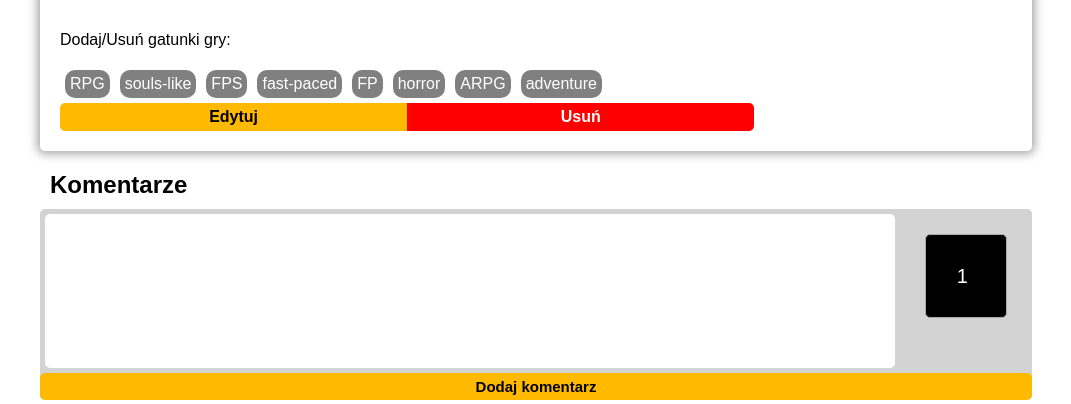
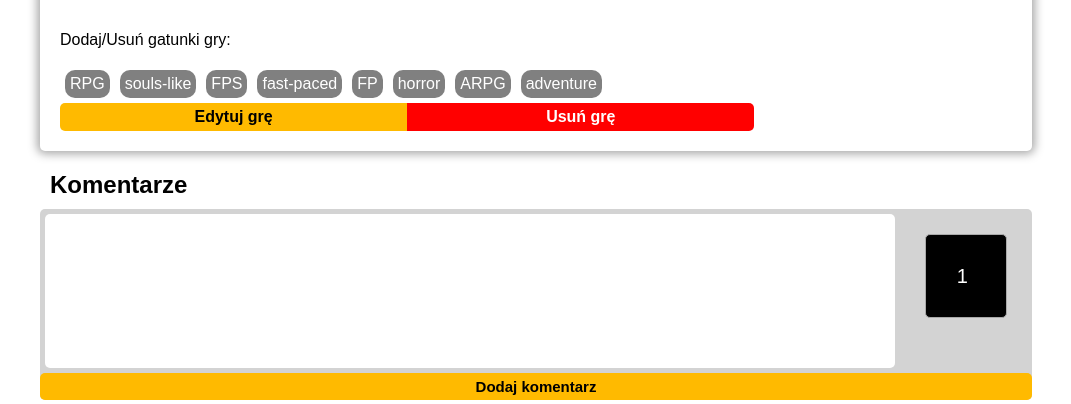
Before and after one commit to Birband/WWW, a Django app: page /game/4 in a window 1280 px wide. Shown: the part 994-1398 px from the top of the page, without its empty margins (104-1175 px from the left). Run offline with Django 5.2, Linux system fonts and the light colour scheme; a user stored in the database is signed in; data comes from the database, SQL or seed files in the repository.

Commit message:
więcej zmian

```diff
--- a/gameblog/blog/templates/blog/game.html
+++ b/gameblog/blog/templates/blog/game.html
@@ -22,8 +22,8 @@
         {% endfor %}
         </div>
         <div class="game-form-buttons">
-            <a class="game-form-edit" href="{% url 'edit_game' game_id %}">Edytuj</a>
-            <a class="game-form-delete" href="{% url 'delete_game' game_id %}">Usuń</a>
+            <a class="game-form-edit" href="{% url 'edit_game' game_id %}">Edytuj grę</a>
+            <a class="game-form-delete" href="{% url 'delete_game' game_id %}">Usuń grę</a>
         </div>
         {% endif %}
     </div>
```
